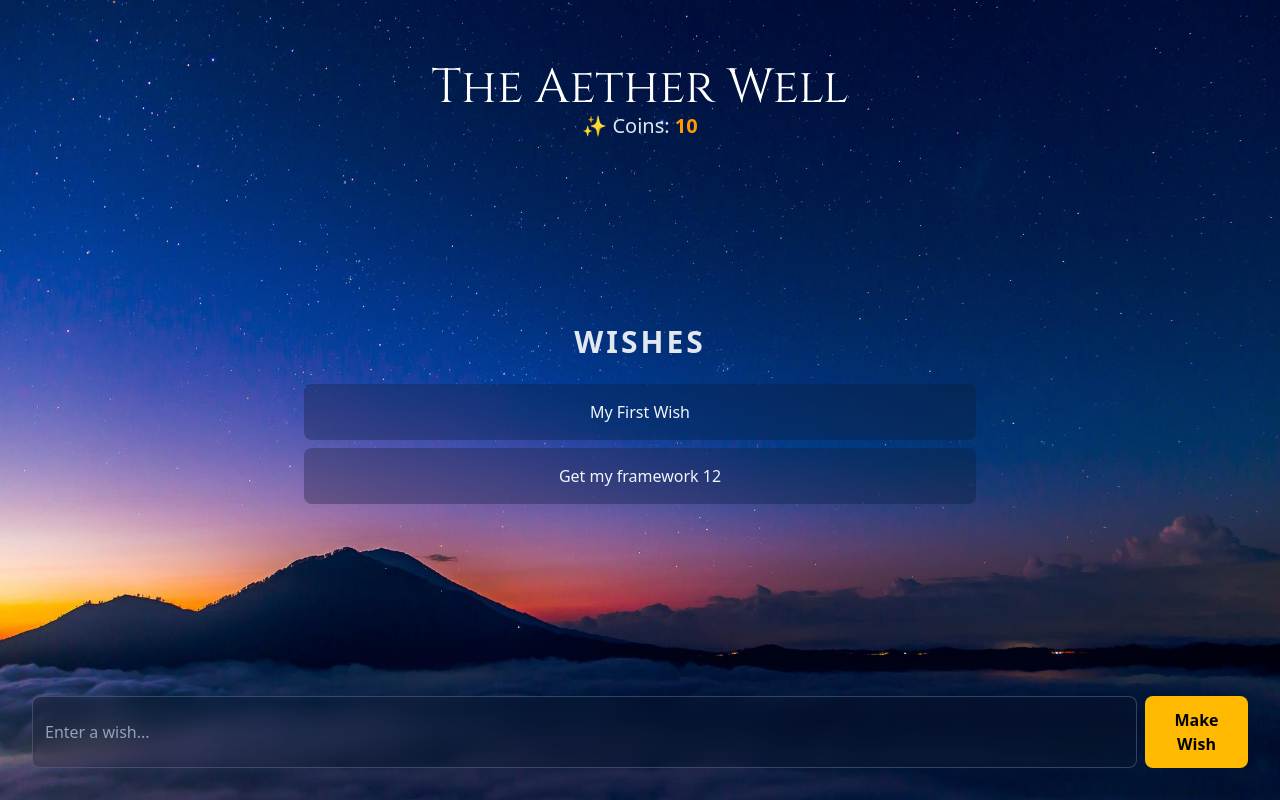
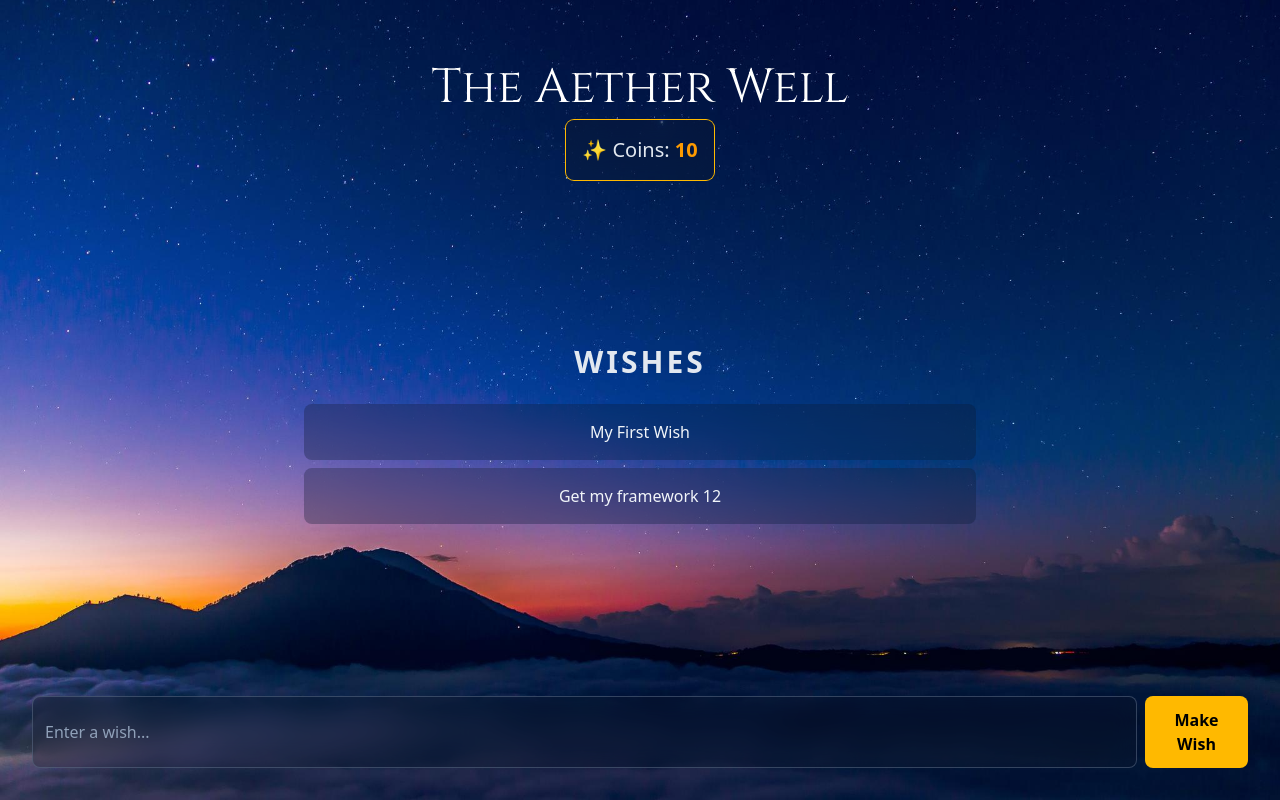
Before and after one commit to chishxd/aether-well, a SvelteKit app: page / in a window 1280 px wide. Built offline with nearby package versions, Linux system fonts and the light colour scheme.

Commit message:
Added little 'pop' animation to Coins when user make a wish

```diff
--- a/src/app.css
+++ b/src/app.css
@@ -4,3 +4,16 @@
 @theme {
 	--font-cinzel: 'Cinzel', serif;
 }
+
+@keyframes pop {
+	0% {
+		transform: scale(1);
+	}
+	50% {
+		transform: scale(1.2);
+	}
+}
+
+.coin-pop {
+	animation: 0.3s ease-out pop;
+}
--- a/src/routes/+page.svelte
+++ b/src/routes/+page.svelte
@@ -24,11 +24,16 @@
 		}
 
 		coinBalance -= 1;
+		wishes.unshift(currentWish);
+		currentWish = '';
 
-		wishes.unshift(currentWish);
+		playPop = true;
+		setTimeout(() => {
+			playPop = false;
+		}, 300);
+	}
 
-		currentWish = '';
-	}
+	let playPop = $state(false);
 
 	$effect(() => {
 		localStorage.setItem('aether-well-coins', JSON.stringify(coinBalance));
@@ -39,31 +44,40 @@
 	});
 </script>
 
-<!-- Below this lies the HTML for my website -->
-
 <div
 	class="flex h-screen w-screen flex-col justify-between bg-cover bg-center p-4 md:p-8"
 	style="background-image: url('/background.jpg');"
 >
-	<!-- This is the Heading -->
 	<header class="mb-10 text-center">
 		<h1 class="pt-8 text-center font-cinzel text-5xl text-white">The Aether Well</h1>
-		<h2 class="text-xl text-slate-200">
-			✨ Coins: <span class="font-bold text-amber-500">{coinBalance}</span>
+
+		<!-- Personal Notes here! -->
+		<!-- mx: margin X, mt: margin-top-->
+		<h2
+			class="mx-auto
+			mt-2 w-fit rounded-lg
+			 bg-slate-900/30 p-4 text-xl
+			 text-slate-200 ring-1 ring-amber-400
+			  backdrop-blur-md"
+		>
+			✨ Coins:
+			<span class="inline-block font-bold text-amber-500" class:coin-pop={playPop}>
+				{coinBalance}
+			</span>
 		</h2>
 	</header>
 
-	<!-- These are all the Wishes!! -->
 	<div class="mb-10 text-center">
-		<h2 class="mb-6 text-3xl font-bold text-slate-200 uppercase tracking-widest">Wishes</h2>
-
-		<ol class="mx-auto max-h-[5r0vh] max-w-2xl overflow-y-auto">
+		<!-- tracking-widest sets font-spacing-->
+		<h2 class="mb-6 text-3xl font-bold tracking-widest text-slate-200 uppercase">Wishes</h2>
+		<!-- Only 30% of screen is wishes :sob: I think it's a sweet spot though -->
+		<ol class="mx-auto max-h-[30vh] max-w-2xl overflow-y-auto">
 			{#each wishes as wish}
 				<li
 					in:fade
 					class="mb-2 rounded-lg bg-slate-900/30
-				 p-4 text-slate-100
-				 backdrop-blur-md"
+				 	p-4 text-slate-100
+				 	backdrop-blur-md"
 				>
 					{wish}
 				</li>
@@ -71,13 +85,15 @@
 		</ol>
 	</div>
 
-	<!-- This container has input and 'Make Wish' Button -->
 	<div class="flex gap-2">
+		<!-- SOOO many classes~~~ I'll list how some of them work just for myself-->
+		<!-- w-full: sets width to 100% of it's container's size... i.e width:100%
+		  appeareance-none: remove default CSS by browser-->
 		<input
 			class="w-full appearance-none rounded-lg
-			border border-slate-500/50
-			bg-slate-900/30 p-3
-			text-white backdrop-blur-md
+			border
+			border-slate-500/50 bg-slate-900/30 p-3 text-white
+			backdrop-blur-md
 			placeholder:text-slate-400
 			focus:ring-2 focus:ring-amber-400
 			focus:outline-none"
@@ -90,7 +106,6 @@
 				}
 			}}
 		/>
-
 		<button
 			class="rounded-lg bg-amber-400 p-3 font-bold text-black
 				transition-all duration-200
```
